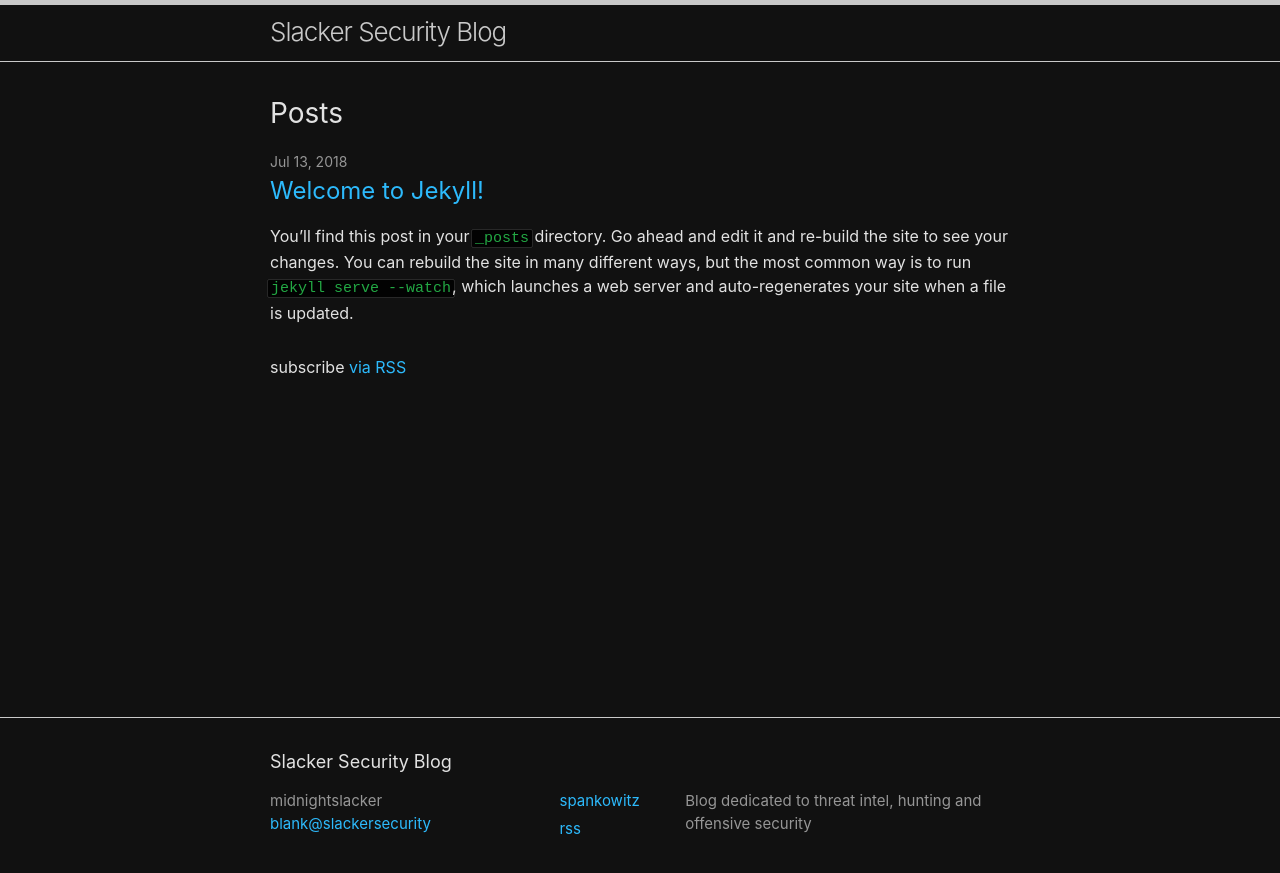
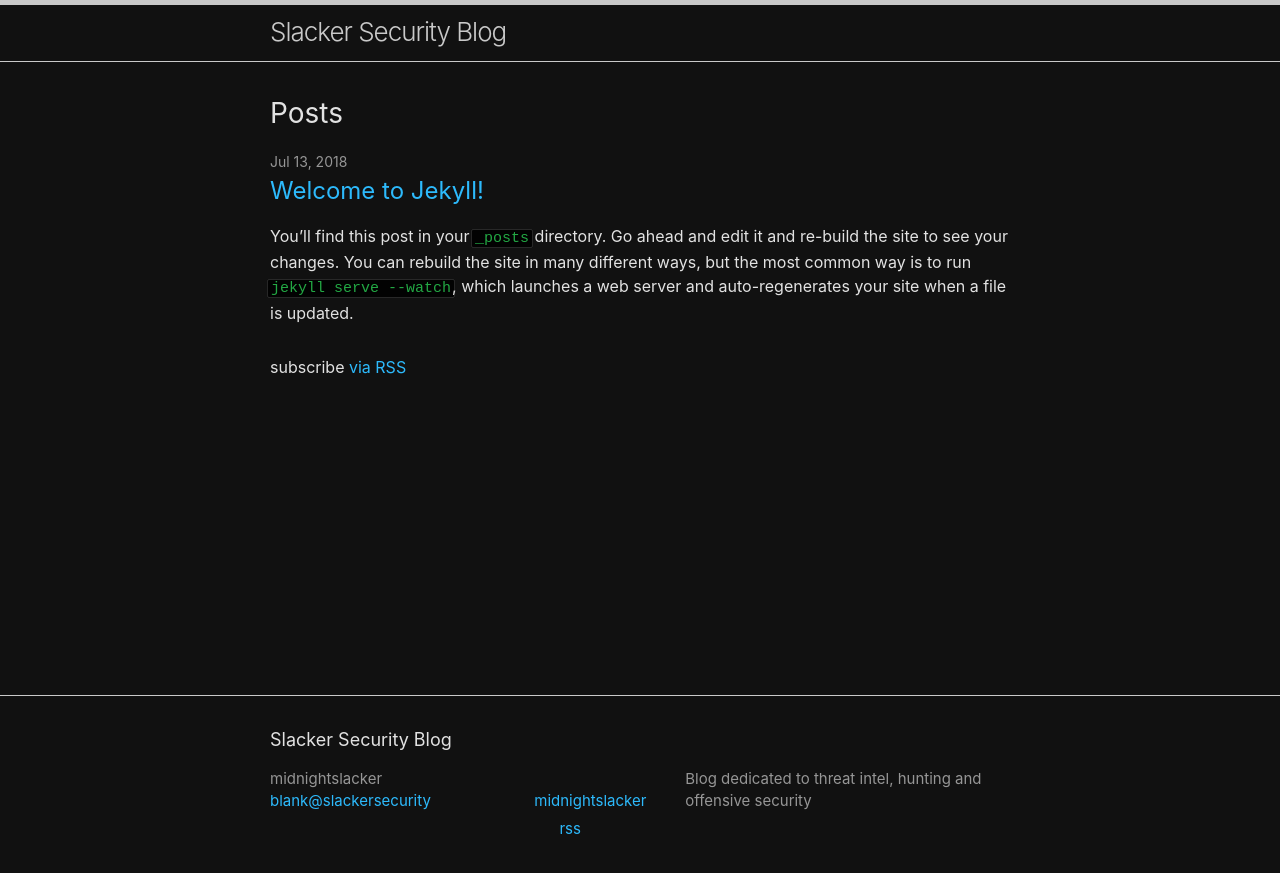
Before and after one commit to slackersecurity/blog, a Jekyll site: the page built from index.md, in a window 1280 px wide. Shown: the top 873 px of the page. Built offline with Jekyll 4.4.1, drawn with Linux system fonts in a browser that asks for light colours; our own code applies the rules of GitHub Pages for plain Markdown files.

Commit message:
removed spanky -- not that ez

```diff
--- a/_config.yml
+++ b/_config.yml
@@ -6,7 +6,6 @@ email: blank@slackersecurity
 
 # social links
 twitter_username: midnightslacker
-twitter_username: spankowitz
 rss: rss
 
 # dribbble_username: jekyll
```
